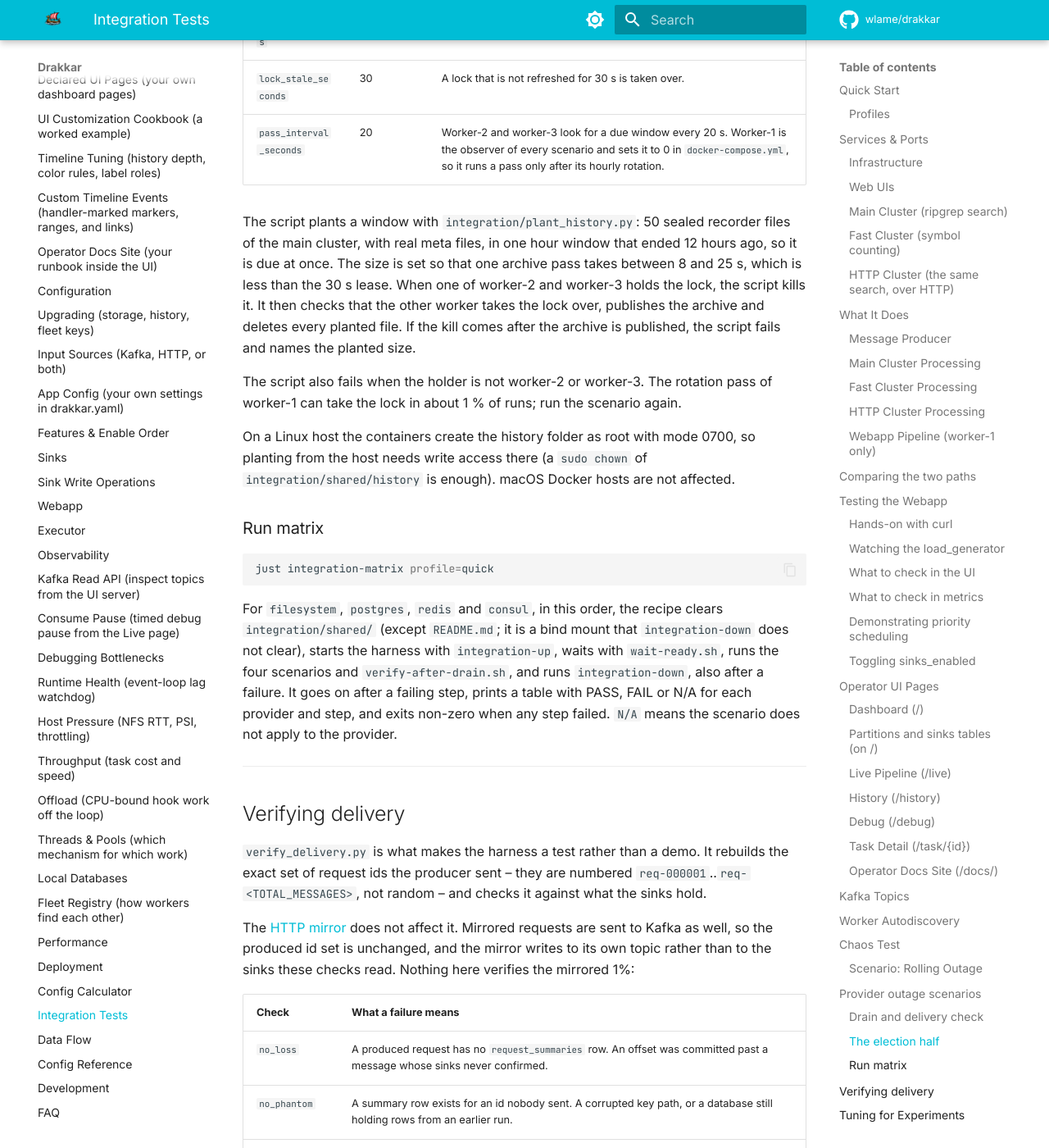
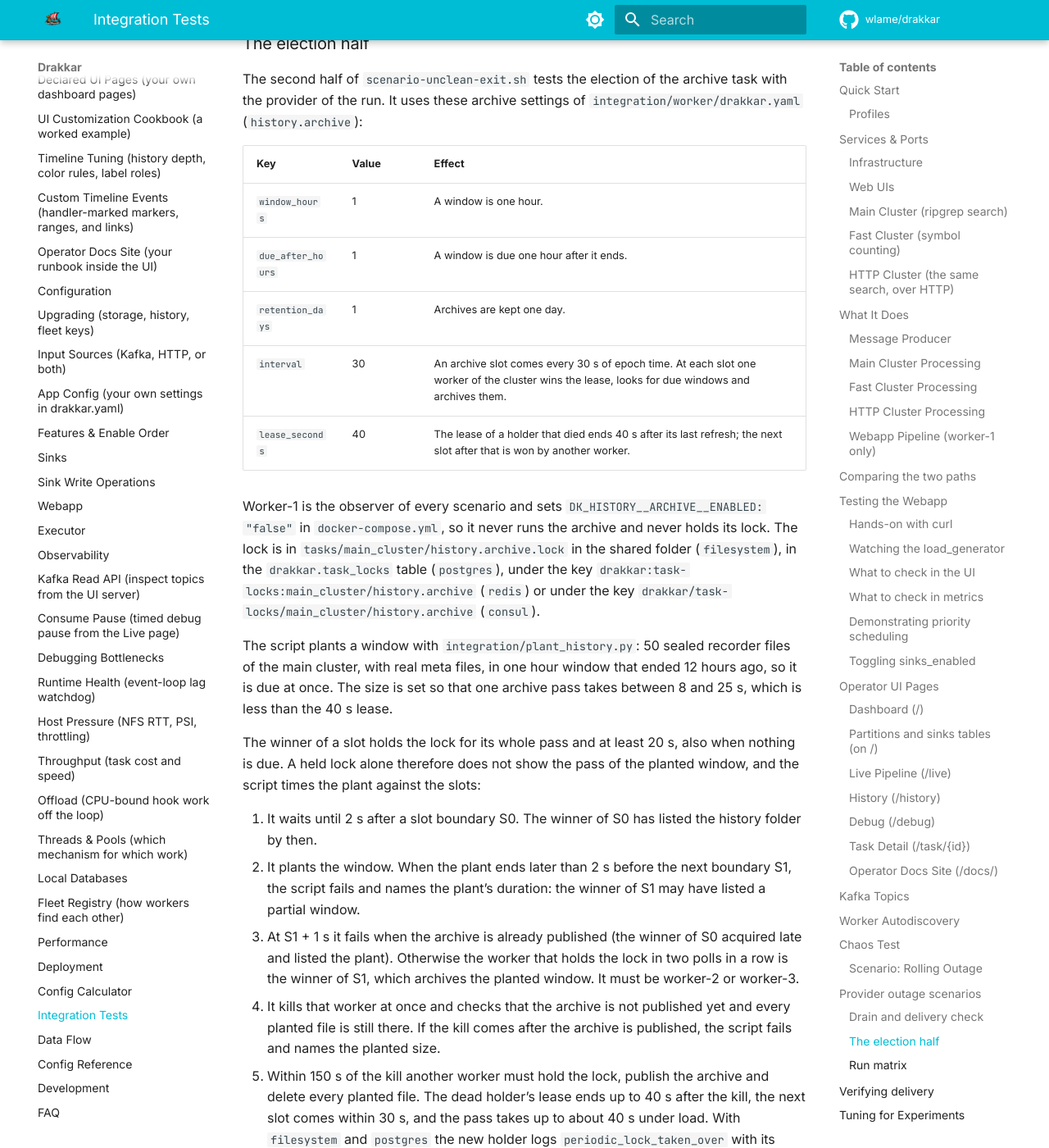
Before and after one commit to wlame/drakkar, an MkDocs documentation site: the page built from docs/integration.md, in a window 1280 px wide and 1400 px high, scrolled down 15825 px. Shown: the whole window at 82% size. Built offline with MkDocs 1.6.1 and Material for MkDocs 9.7.7, drawn with Linux system fonts in a browser that asks for light colours; comment, search, counter and statistics services are not loaded; some of the changed text lies outside the part shown.

Commit message:
Add a cluster task scenario and move the harness to the new archive keys.

````diff
--- a/docs/integration.md
+++ b/docs/integration.md
@@ -55,9 +55,9 @@
 |---------|------|-------------|
 | **Kafka** | 9092 | Single-node KRaft broker (no Zookeeper) |
 | **PostgreSQL** | 5432 | `drakkar` database with `search_results` table |
-| **PostgreSQL (fleet)** | 5434 | `drakkar_fleet` database: the main cluster's worker registry and archive election when the harness runs with the `postgres` provider |
-| **Redis (fleet)** | 6380 | Database 3: the main cluster's worker registry and archive election when the harness runs with the `redis` provider. The `default` user is off; the only user is `drakkar` (password `drakkar`) |
-| **Consul (fleet)** | 8500 | A single Consul agent in dev mode: the main cluster's worker registry and archive election when the harness runs with the `consul` provider. ACLs are on and deny by default; the one-shot `consul-fleet-init` creates the workers' token |
+| **PostgreSQL (fleet)** | 5434 | `drakkar_fleet` database: the main cluster's worker registry and periodic election when the harness runs with the `postgres` provider |
+| **Redis (fleet)** | 6380 | Database 3: the main cluster's worker registry and periodic election when the harness runs with the `redis` provider. The `default` user is off; the only user is `drakkar` (password `drakkar`) |
+| **Consul (fleet)** | 8500 | A single Consul agent in dev mode: the main cluster's worker registry and periodic election when the harness runs with the `consul` provider. ACLs are on and deny by default; the one-shot `consul-fleet-init` creates the workers' token |
 | **MongoDB** | 27017 | Document archive |
 | **Redis** | 6379 | Cached search summaries (1h TTL) |
 | **Webhook** | 9000 | HTTP echo server for webhook sink |
@@ -453,7 +453,7 @@
 
 The fast workers and the HTTP worker always keep their cards in the
 registry folder in `/shared`. The main cluster (`worker-1`..`worker-3`)
-takes its registry and archive-election provider from the argument of
+takes its registry and periodic-election provider from the argument of
 `just integration-up`:
 
 ```bash
@@ -465,7 +465,9 @@
 
 The argument sets `HARNESS_PROVIDER`, which `docker-compose.yml` passes to
 the three workers as `DK_FLEET__REGISTRY__PROVIDER` and
-`DK_HISTORY__ARCHIVE__ELECTION__PROVIDER`. With `postgres`, both use the
+`DK_PERIODIC__ELECTION__PROVIDER`. The periodic election decides which
+worker runs each slot of a cluster task: the archive and the handler's
+`harness_cluster_tick`. With `postgres`, both use the
 [connection](fleet.md#connections) `connections.postgres.main`: its DSN in
 `drakkar.yaml` has no password, and `docker-compose.yml` supplies the
 full DSN through `DK_CONNECTIONS__POSTGRES__MAIN__DSN`. The worker
@@ -507,8 +509,8 @@
 card has a TTL of 10 s, and Consul deletes the card with the session about
 20 s after the last publish. Each call to the provider has 2 s and one
 retry, and three failed operations open the
-[circuit breaker](fleet.md#resilience) for 10 s. The archive election uses
-the same resilience block.
+[circuit breaker](fleet.md#resilience) for 10 s. The periodic election
+uses the same resilience block (`periodic.election.resilience`).
 
 ---
 
@@ -553,8 +555,8 @@
 
 ## Provider outage scenarios
 
-Four scripts check how the main cluster's registry behaves when its
-provider, the network or a worker fails. Start the harness with a
+Five scripts check how the main cluster's registry and cluster tasks
+behave when their provider, the network or a worker fails. Start the harness with a
 provider, wait until the workers are healthy, then run the scenarios with
 the same provider:
 
@@ -564,7 +566,7 @@
 just integration-down
 ```
 
-`just integration-scenarios` runs the four scripts in the order below and
+`just integration-scenarios` runs the five scripts in the order below and
 stops at the first failure. Each script prints one `VERDICT` line and
 exits 0 on a pass (or when it does not apply to the provider) and 1 on a
 failure. You can also run one script alone, for example
@@ -579,7 +581,8 @@
 the producer take about 7 minutes, and the main cluster then needs an hour or more to
 work off the backlog before `just verify-delivery` can check it. The outage
 scenario allows up to two hours for that drain. With `filesystem` the outage
-scenario does not apply, and the other three take a few minutes.
+scenario does not apply, and the other four take a few minutes each (the
+cluster-tasks scenario watches its slots for about five minutes).
 
 | Script | What it does | What it proves |
 |--------|--------------|----------------|
@@ -587,6 +590,7 @@
 | `scenario-worker-cut-off.sh` | Disconnects worker-3 from the Compose network for 90 s. | With `postgres` or `redis`, worker-1 lists worker-3 offline within 30 s, because worker-3 cannot reach the provider's service and its card gets old. (The check waits for the verdict: a card 30 s old is deleted, and worker-3 would then be missing from the list rather than offline.) With `consul`, worker-3 is missing from worker-1's list, or listed offline, within 30 s (the check accepts both): it cannot renew its session, and Consul deletes the card when the session ends. After the reconnect, worker-3 finds that its session has ended and publishes with a new one. With `filesystem` worker-3 stays online, because its card goes through the shared folder and not the network. worker-3's completed-task counter does not go down, worker-3 is online again within 20 s of the reconnect, and no worker restarts. |
 | `scenario-unclean-exit.sh` | Kills worker-2, which cannot withdraw its card. With `consul` it starts worker-2 again at once. | With `filesystem`, `postgres` or `redis`: within 20 s worker-1 lists worker-2 offline, and within 45 s of the kill the card is deleted. After a start, worker-2 is online within 20 s with a new `instance`. With `consul`: the card is still held by the session of the killed worker, which lives until its TTL runs out. The new worker-2 takes the card over: within 10 s of the start (one heartbeat, one refresh and 5 s) worker-1 lists it with a new `instance`, and the agent log shows that the new worker-2 destroyed the old session, which did not end by its TTL. When the host starts the worker too slowly for that, the scenario fails and names the measured times. The second half tests the archive election; see [The election half](#the-election-half). |
 | `scenario-secrets.sh` | Reads the config reference and the metrics page of each main-cluster worker, and their logs. | None of them contains the password of the Postgres DSN or of the Redis URL (`drakkar:drakkar@`, `postgresql://drakkar:`, `redis://drakkar:`) or the Consul token, and the config reference lists the three connections, with `connections.consul.main.token` masked. Runs with every provider. |
+| `scenario-cluster-tasks.sh` | Watches 8 slots of `harness_cluster_tick`, a cluster task of the harness handler with a slot every 30 s of epoch time, and 15 s after the last of them. Each run logs `harness_cluster_tick` with its slot. Then it reads `/api/v1/workers` on worker-2. | No slot ran on two workers, and at least 7 of the 8 slots ran exactly once (a slot whose lease does not come within its 10 s acquire window is skipped, so one missed slot is allowed). worker-2 lists worker-1 with `cluster_tasks_match: false` (worker-1 turns the archive off, so its cluster task definitions differ), and worker-3 and itself with `true`. worker-3 matches only because worker-2 and worker-3 run the archive with the same settings and the same handler: a config change on one of them makes the check fail. Runs with every provider. |
 
 The scenarios change the harness (a killed and restarted worker, a paused
 service), so run `just integration-down` before the next run.
@@ -601,35 +605,59 @@
 
 ### The election half
 
-The second half of `scenario-unclean-exit.sh` tests the archive election
-with the provider of the run. It uses these archive settings of
-`integration/worker/drakkar.yaml` (`history.archive`):
+The second half of `scenario-unclean-exit.sh` tests the election of the
+archive task with the provider of the run. It uses these archive settings
+of `integration/worker/drakkar.yaml` (`history.archive`):
 
 | Key | Value | Effect |
 |-----|-------|--------|
 | `window_hours` | 1 | A window is one hour. |
 | `due_after_hours` | 1 | A window is due one hour after it ends. |
 | `retention_days` | 1 | Archives are kept one day. |
-| `lock_stale_seconds` | 30 | A lock that is not refreshed for 30 s is taken over. |
-| `pass_interval_seconds` | 20 | Worker-2 and worker-3 look for a due window every 20 s. Worker-1 is the observer of every scenario and sets it to 0 in `docker-compose.yml`, so it runs a pass only after its hourly rotation. |
+| `interval` | 30 | An archive slot comes every 30 s of epoch time. At each slot one worker of the cluster wins the lease, looks for due windows and archives them. |
+| `lease_seconds` | 40 | The lease of a holder that died ends 40 s after its last refresh; the next slot after that is won by another worker. |
+
+Worker-1 is the observer of every scenario and sets
+`DK_HISTORY__ARCHIVE__ENABLED: "false"` in `docker-compose.yml`, so it never
+runs the archive and never holds its lock. The lock is in
+`tasks/main_cluster/history.archive.lock` in the shared folder
+(`filesystem`), in the `drakkar.task_locks` table (`postgres`), under the key
+`drakkar:task-locks:main_cluster/history.archive` (`redis`) or under the key
+`drakkar/task-locks/main_cluster/history.archive` (`consul`).
 
 The script plants a window with `integration/plant_history.py`: 50 sealed
 recorder files of the main cluster, with real meta files, in one hour window
 that ended 12 hours ago, so it is due at once. The size is set so that one
-archive pass takes between 8 and 25 s, which is less than the 30 s lease.
-When one of worker-2 and worker-3 holds the lock, the script kills it. It
-then checks that the other worker takes the lock over, publishes the archive
-and deletes every planted file. If the kill comes after the archive is
-published, the script fails and names the planted size.
+archive pass takes between 8 and 25 s, which is less than the 40 s lease.
 
-The script also fails when the holder is not worker-2 or worker-3. The
-rotation pass of worker-1 can take the lock in about 1 % of runs; run the
-scenario again.
+The winner of a slot holds the lock for its whole pass and at least 20 s,
+also when nothing is due. A held lock alone therefore does not show the pass
+of the planted window, and the script times the plant against the slots:
 
-On a Linux host the containers create the history folder as root with mode
-0700, so planting from the host needs write access there (a `sudo chown`
-of `integration/shared/history` is enough). macOS Docker hosts are not
-affected.
+1. It waits until 2 s after a slot boundary S0. The winner of S0 has listed
+   the history folder by then.
+2. It plants the window. When the plant ends later than 2 s before the next
+   boundary S1, the script fails and names the plant's duration: the winner
+   of S1 may have listed a partial window.
+3. At S1 + 1 s it fails when the archive is already published (the winner of
+   S0 acquired late and listed the plant). Otherwise the worker that holds
+   the lock in two polls in a row is the winner of S1, which archives the
+   planted window. It must be worker-2 or worker-3.
+4. It kills that worker at once and checks that the archive is not published
+   yet and every planted file is still there. If the kill comes after the
+   archive is published, the script fails and names the planted size.
+5. Within 150 s of the kill another worker must hold the lock, publish the
+   archive and delete every planted file. The dead holder's lease ends up to
+   40 s after the kill, the next slot comes within 30 s, and the pass takes up
+   to about 40 s under load. With `filesystem` and `postgres` the new holder
+   logs `periodic_lock_taken_over` with its provider and the archive's scope.
+6. No slot of `harness_cluster_tick` ran twice from the plant to the end of
+   the half.
+
+On a Linux host the containers create the history and task folders as root
+with mode 0700, so planting from the host needs write access there (a
+`sudo chown` of `integration/shared/history` is enough; the script does not
+write into `integration/shared/tasks`). macOS Docker hosts are not affected.
 
 ### Run matrix
 
@@ -640,7 +668,7 @@
 For `filesystem`, `postgres`, `redis` and `consul`, in this order, the recipe
 clears `integration/shared/` (except `README.md`; it is a bind mount that
 `integration-down` does not clear), starts the harness with
-`integration-up`, waits with `wait-ready.sh`, runs the four scenarios and
+`integration-up`, waits with `wait-ready.sh`, runs the five scenarios and
 `verify-after-drain.sh`, and runs `integration-down`, also after a failure. It
 goes on after a failing step, prints a table with PASS, FAIL or N/A for each
 provider and step, and exits non-zero when any step failed. `N/A` means the
````
Also changed, not shown: CHANGELOG.md (+14 -6 lines), integration/shared/README.md (+26 -10 lines), 8 other files.
